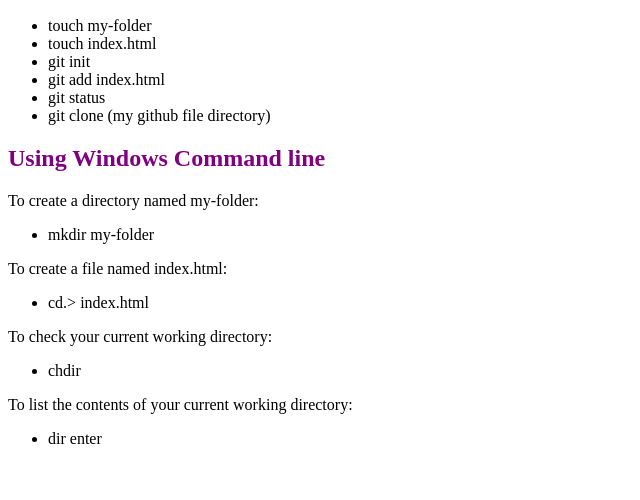
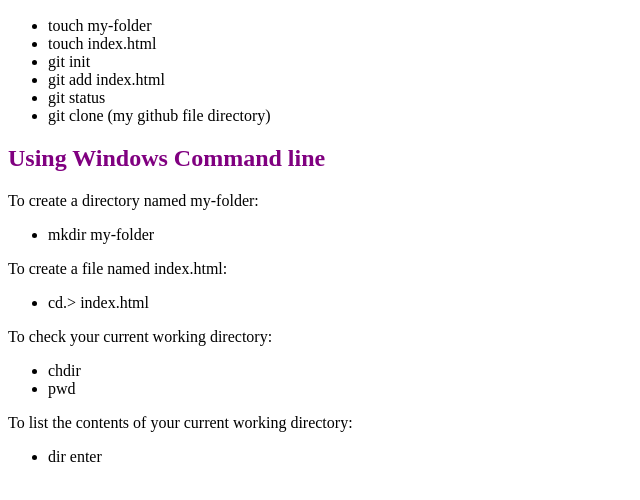
Before and after one commit to Ozurumba/my-folder, a plain HTML site: page index.html in a window 1280 px wide. Shown: the part 110-610 px from the top of the page, without its empty margins (0-640 px from the left). Drawn offline with Linux system fonts and the light colour scheme.

Commit message:
To check your current working directory

```diff
--- a/index.html
+++ b/index.html
@@ -42,6 +42,7 @@
     <p>To check your current working directory:</p>
     <ul>
       <li>chdir</li>
+      <li>pwd</li>
     </ul>
 
     <p>To list the contents of your current working directory:</p>
```
